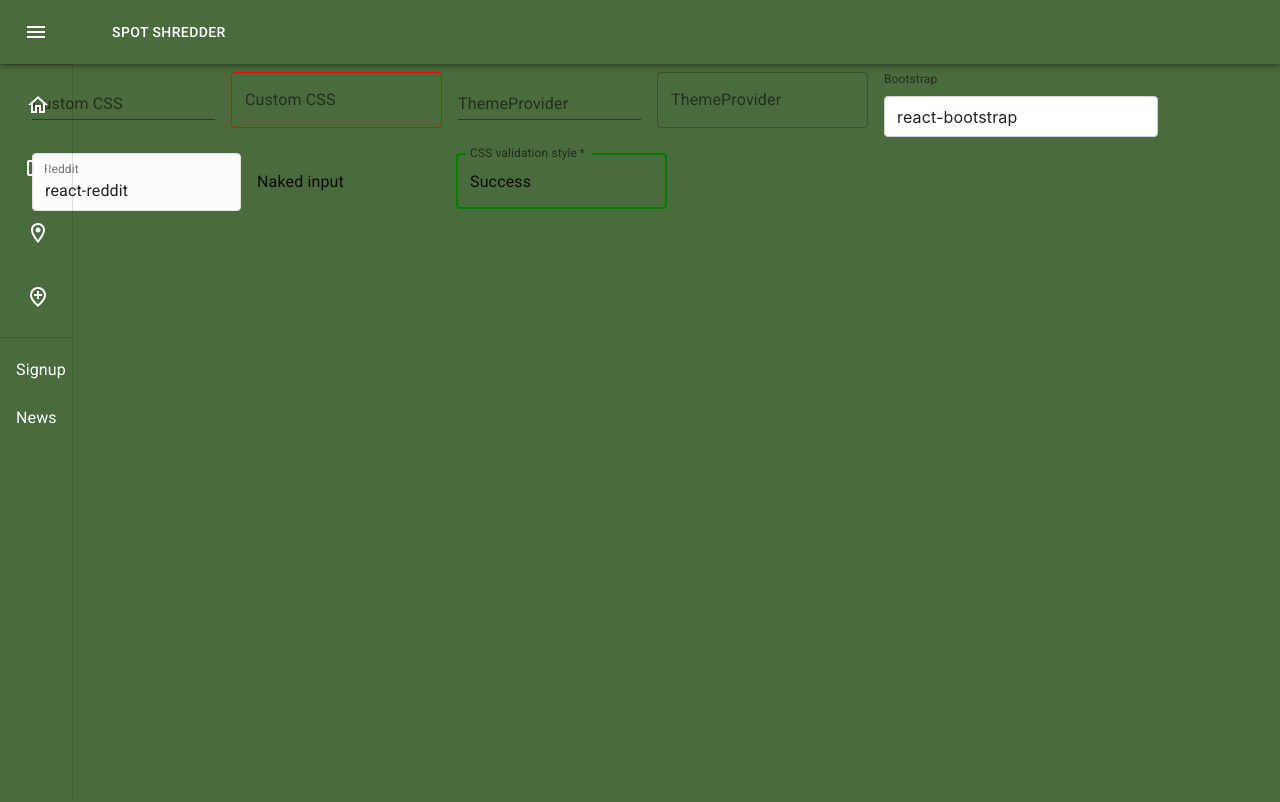
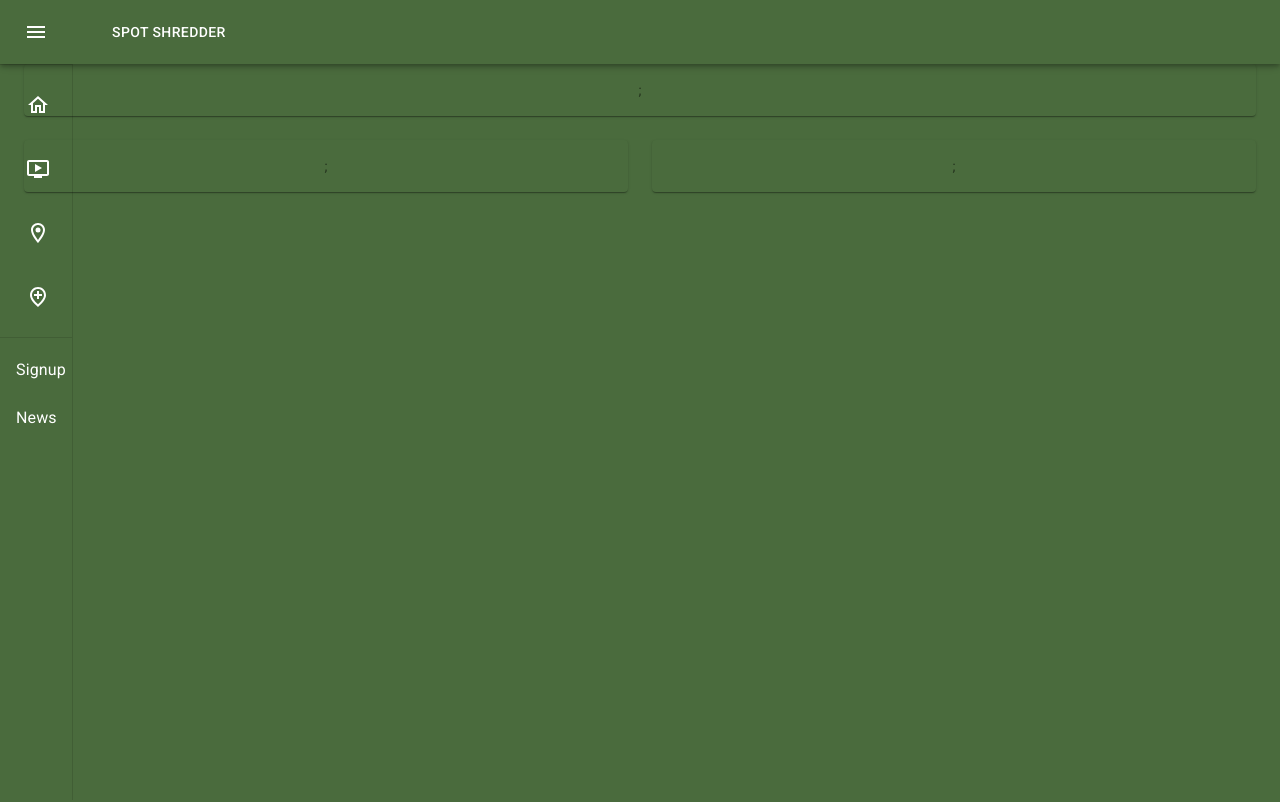
Before and after one commit to Davpcoded/skate-app, a React (Create React App) app in the folder client/: page /videos in a window 1280 px wide. Shown: the top 802 px of the page. Built offline with nearby package versions, Linux system fonts and the light colour scheme.

Commit message:
Adding Youtube Videos and API to Videos Page

```diff
--- a/client/package.json
+++ b/client/package.json
@@ -16,6 +16,7 @@
     "react-google-maps": "^9.4.5",
     "react-router-dom": "^5.2.0",
     "react-scripts": "^3.4.3",
+    "react-youtube": "^7.12.0",
     "use-places-autocomplete": "^1.3.10"
   },
   "scripts": {
--- a/client/src/pages/Home.js
+++ b/client/src/pages/Home.js
@@ -33,7 +33,7 @@ function Copyright() {
 const useStyles = makeStyles((theme) => ({
   root: {
     height: "573px",
-    marginTop: "8vh",
+    marginTop: "7vh",
   },
   image: {
     backgroundImage: "url(https://source.unsplash.com/collection/19745035)",
@@ -154,7 +154,7 @@ export default function SignInSide() {
               label="Password"
               type="password"
               id="password"
-              autoComplete="current-password"
+              autoComplete="off"
               onChange={(e) => setLoginPassword(e.target.value)}
             />
             <FormControlLabel
--- a/client/src/pages/Videos.js
+++ b/client/src/pages/Videos.js
@@ -1,174 +1,84 @@
 import React from "react";
-import {
-  fade,
-  ThemeProvider,
-  withStyles,
-  makeStyles,
-  createMuiTheme,
-} from "@material-ui/core/styles";
-import InputBase from "@material-ui/core/InputBase";
-import InputLabel from "@material-ui/core/InputLabel";
-import TextField from "@material-ui/core/TextField";
-import FormControl from "@material-ui/core/FormControl";
-import { green } from "@material-ui/core/colors";
-import { Container } from "@material-ui/core";
-import CssTextField from "../components/CssTextField";
-
-const BootstrapInput = withStyles((theme) => ({
-  root: {
-    "label + &": {
-      marginTop: theme.spacing(3),
-    },
-  },
-  input: {
-    borderRadius: 4,
-    position: "relative",
-    backgroundColor: theme.palette.common.white,
-    border: "1px solid #ced4da",
-    fontSize: 16,
-    width: "auto",
-    padding: "10px 12px",
-    transition: theme.transitions.create(["border-color", "box-shadow"]),
-    // Use the system font instead of the default Roboto font.
-    fontFamily: [
-      "-apple-system",
-      "BlinkMacSystemFont",
-      '"Segoe UI"',
-      "Roboto",
-      '"Helvetica Neue"',
-      "Arial",
-      "sans-serif",
-      '"Apple Color Emoji"',
-      '"Segoe UI Emoji"',
-      '"Segoe UI Symbol"',
-    ].join(","),
-    "&:focus": {
-      boxShadow: `${fade(theme.palette.primary.main, 0.25)} 0 0 0 0.2rem`,
-      borderColor: theme.palette.primary.main,
-    },
-  },
-}))(InputBase);
-
-const useStylesReddit = makeStyles((theme) => ({
-  root: {
-    border: "1px solid #e2e2e1",
-    overflow: "hidden",
-    borderRadius: 4,
-    backgroundColor: "#fcfcfb",
-    transition: theme.transitions.create(["border-color", "box-shadow"]),
-    "&:hover": {
-      backgroundColor: "#fff",
-    },
-    "&$focused": {
-      backgroundColor: "#fff",
-      boxShadow: `${fade(theme.palette.primary.main, 0.25)} 0 0 0 2px`,
-      borderColor: theme.palette.primary.main,
-    },
-  },
-  focused: {},
-}));
-
-function RedditTextField(props) {
-  const classes = useStylesReddit();
-
-  return (
-    <TextField InputProps={{ classes, disableUnderline: true }} {...props} />
-  );
-}
+import YouTube from "react-youtube";
+import { makeStyles } from "@material-ui/core/styles";
+import Paper from "@material-ui/core/Paper";
+import Grid from "@material-ui/core/Grid";
+import Container from "@material-ui/core/Container";
 
 const useStyles = makeStyles((theme) => ({
   root: {
-    display: "flex",
-    flexWrap: "wrap",
+    flexGrow: 1,
+    marginTop: "8vh",
   },
-  margin: {
-    margin: theme.spacing(1),
-  },
-  marginTop: {
-    marginTop: "64px",
+  paper: {
+    padding: theme.spacing(2),
+    textAlign: "center",
+    color: theme.palette.text.secondary,
+    backgroundColor: "#4a6b3d",
   },
 }));
 
-const ValidationTextField = withStyles({
-  root: {
-    "& input:valid + fieldset": {
-      borderColor: "green",
-      borderWidth: 2,
-    },
-    "& input:invalid + fieldset": {
-      borderColor: "red",
-      borderWidth: 2,
-    },
-    "& input:valid:focus + fieldset": {
-      borderLeftWidth: 6,
-      padding: "4px !important", // override inline-style
-    },
+const featuredVideo = {
+  height: "500px",
+  width: "80%",
+  playerVars: {
+    // https://developers.google.com/youtube/player_parameters
+    autoplay: 0,
   },
-})(TextField);
+};
+const smallVideos = {
+  height: "200px",
+  width: "80%",
+  playerVars: {
+    // https://developers.google.com/youtube/player_parameters
+    autoplay: 0,
+  },
+};
 
-const theme = createMuiTheme({
-  palette: {
-    primary: green,
-  },
-});
+function _onReady(event) {
+  // access to player in all event handlers via event.target
+  event.target.pauseVideo();
+}
 
 export default function Videos() {
   const classes = useStyles();
 
   return (
-    <Container className={classes.marginTop}>
-      <form className={classes.root} noValidate>
-        <CssTextField
-          className={classes.margin}
-          id="custom-css-standard-input"
-          label="Custom CSS"
-        />
-        <CssTextField
-          className={classes.margin}
-          label="Custom CSS"
-          variant="outlined"
-          id="custom-css-outlined-input"
-        />
-        <ThemeProvider theme={theme}>
-          <TextField
-            className={classes.margin}
-            label="ThemeProvider"
-            id="mui-theme-provider-standard-input"
-          />
-          <TextField
-            className={classes.margin}
-            label="ThemeProvider"
-            variant="outlined"
-            id="mui-theme-provider-outlined-input"
-          />
-        </ThemeProvider>
-        <FormControl className={classes.margin}>
-          <InputLabel shrink htmlFor="bootstrap-input">
-            Bootstrap
-          </InputLabel>
-          <BootstrapInput defaultValue="react-bootstrap" id="bootstrap-input" />
-        </FormControl>
-        <RedditTextField
-          label="Reddit"
-          className={classes.margin}
-          defaultValue="react-reddit"
-          variant="filled"
-          id="reddit-input"
-        />
-        <InputBase
-          className={classes.margin}
-          defaultValue="Naked input"
-          inputProps={{ "aria-label": "naked" }}
-        />
-        <ValidationTextField
-          className={classes.margin}
-          label="CSS validation style"
-          required
-          variant="outlined"
-          defaultValue="Success"
-          id="validation-outlined-input"
-        />
-      </form>
-    </Container>
+    <div className={classes.root}>
+      <Container>
+        <Grid container spacing={3}>
+          <Grid item xs={12}>
+            <Paper className={classes.paper}>
+              <YouTube
+                videoId="7WSTQfIgxGw"
+                opts={featuredVideo}
+                onReady={_onReady}
+              />
+              ;
+            </Paper>
+          </Grid>
+          <Grid item xs={6}>
+            <Paper className={classes.paper}>
+              <YouTube
+                videoId="2g811Eo7K8U"
+                opts={smallVideos}
+                onReady={_onReady}
+              />
+              ;
+            </Paper>
+          </Grid>
+          <Grid item xs={6}>
+            <Paper className={classes.paper}>
+              <YouTube
+                videoId="2g811Eo7K8U"
+                opts={smallVideos}
+                onReady={_onReady}
+              />
+              ;
+            </Paper>
+          </Grid>
+        </Grid>
+      </Container>
+    </div>
   );
 }
```
Also changed, not shown: 1 other file (tests, documents, lock files or other folders).
